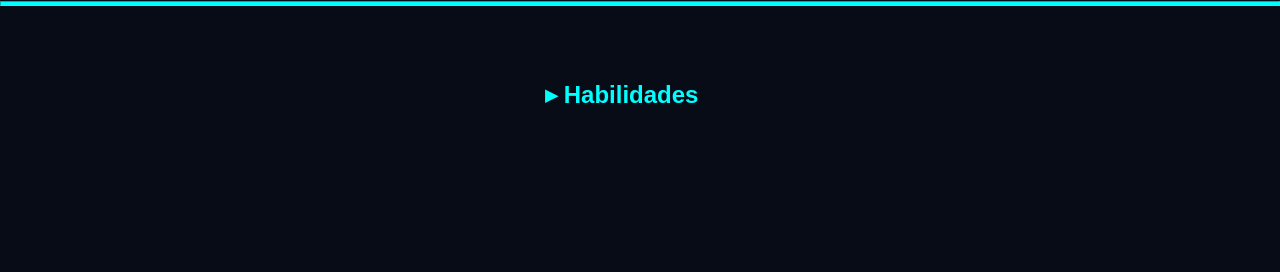
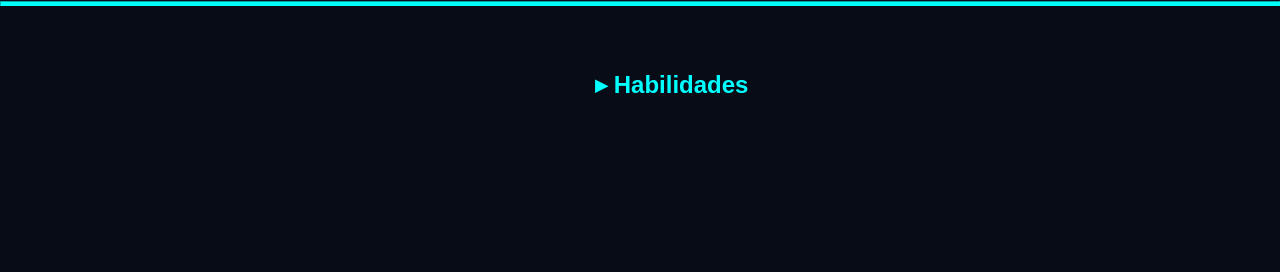
Before and after one commit to DevMaik1/SitePortfolio, a plain HTML site: page index.html in a window 1280 px wide. Shown: the part 717-989 px from the top of the page. Drawn offline with Linux system fonts and the light colour scheme.

Commit message:
Update Style.css

```diff
--- a/css/Style.css
+++ b/css/Style.css
@@ -113,8 +113,8 @@ a:hover{
     color: aqua;
     font-family: Arial;
     position: absolute;
-    top: 770px;
-    left: 545px;
+    top: 760px;
+    left: 595px;
 }
 
 #Python-Img{
```
